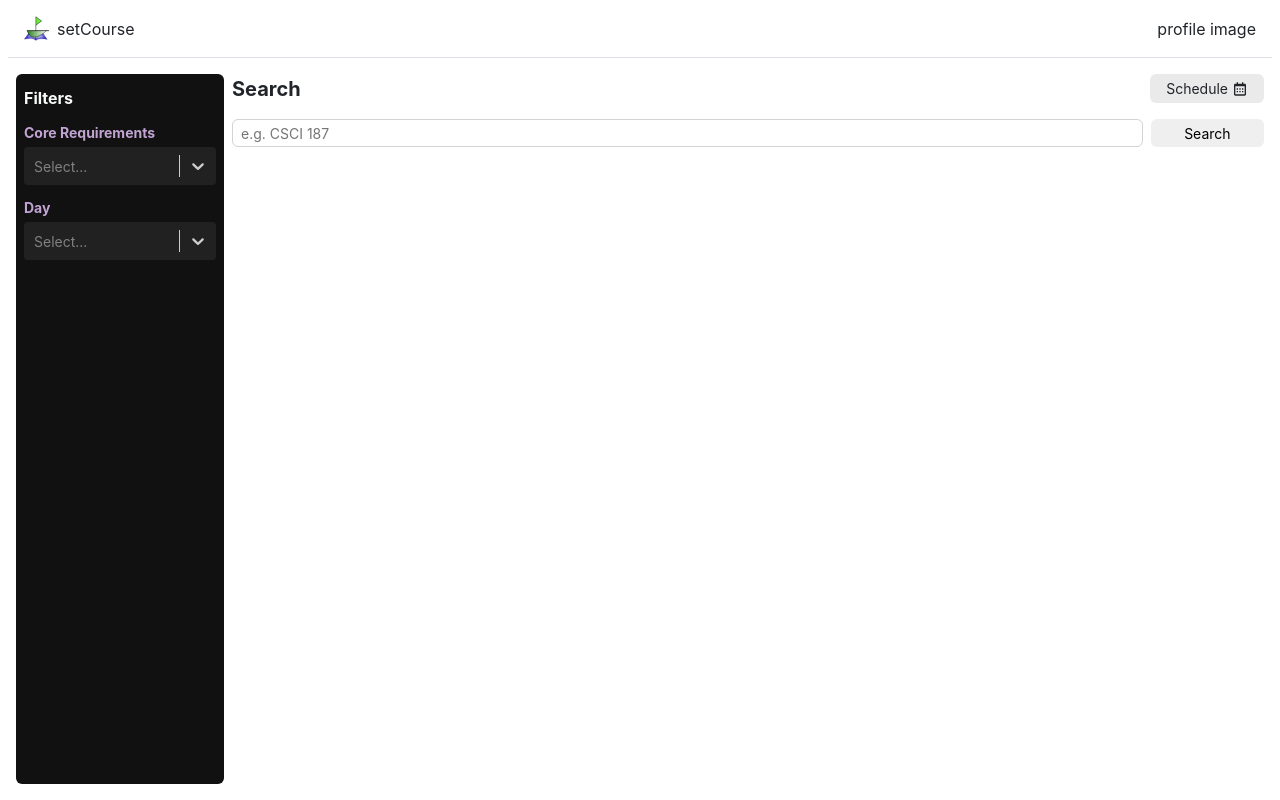
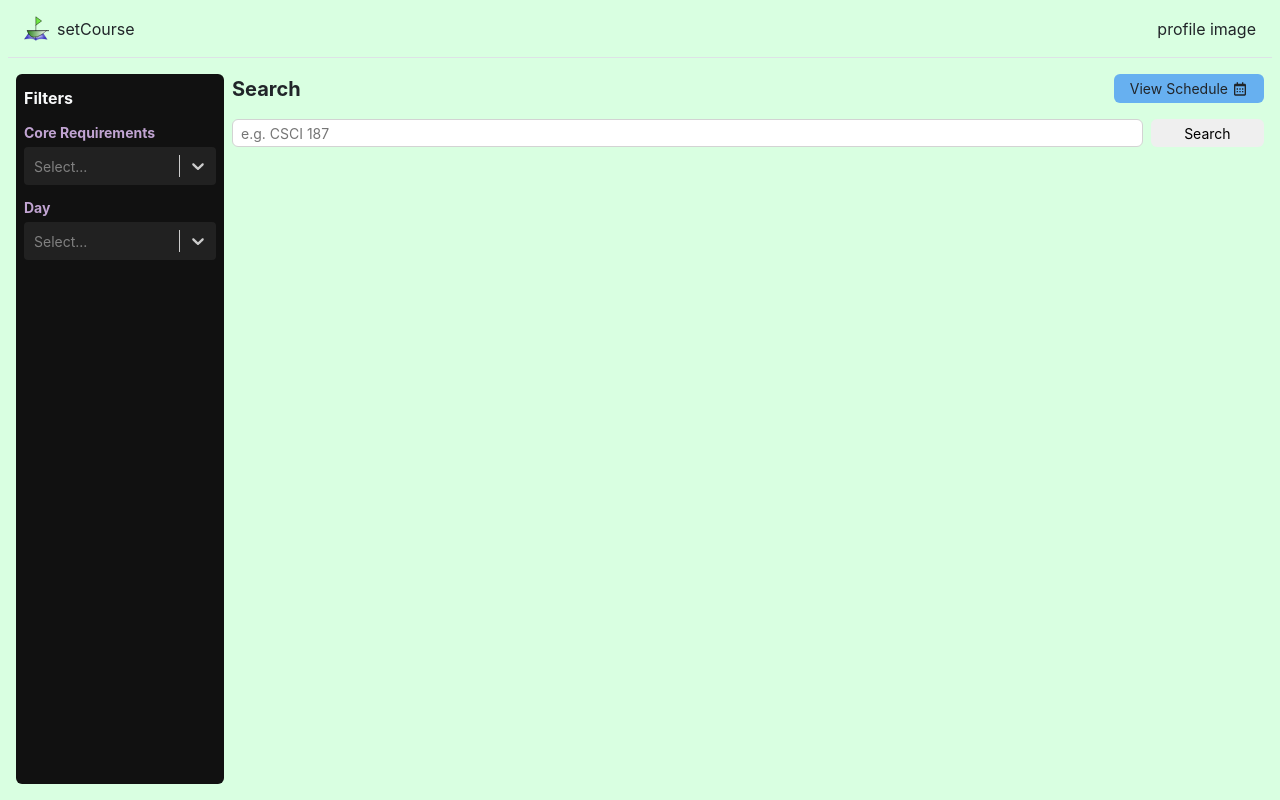
Before and after one commit to alexvishnevskiy/setcourse, a React (Create React App) app in the folder frontend/: page /search in a window 1280 px wide. Built offline with nearby package versions, Linux system fonts and the light colour scheme.

Commit message:
Initial background color experiment

```diff
--- a/frontend/src/pages/Home.js
+++ b/frontend/src/pages/Home.js
@@ -149,7 +149,7 @@ function Home({ courses, setCourses }) {
     }, []);
 
     return (
-      <div className="vh-100 d-flex flex-column position-relative">
+      <div className="vh-100 d-flex flex-column position-relative" style={{backgroundColor: "#F2EDFF"}}>
         {openDeleteModal && <DeleteCourseModal setOpenDeleteModal={setOpenDeleteModal} onConfirmDelete={onConfirmDelete} itemToDelete={itemToDelete}/>}
         {openCourseInfoModal && <CourseInfoModal courseInfo={courseInfo} btnInfo={[
             {
@@ -166,7 +166,7 @@ function Home({ courses, setCourses }) {
                     <Link to="/search" className="text-reset m-0 p-0 w-auto d-flex gap-2" style={{
                         textDecoration: 'none'
                     }}>
-                        <Button text="Add Course" icon={<BiPlus />} color={"#EAEAEA"} />
+                        <Button text="Add Course" icon={<BiPlus />} color={"#44DB56"} />
                     </Link>
                 </div>
                 <div className="calendar m-0 p-0" style={{flex: 1}}>
--- a/frontend/src/pages/Search.js
+++ b/frontend/src/pages/Search.js
@@ -96,7 +96,8 @@ function Search() {
 
     return (
         <div className="site-container d-flex flex-column position-relative" style={{
-            height: '100vh'
+            height: '100vh',
+            backgroundColor: "#D9FFE1"
         }}>
             {openCourseInfoModal && <CourseInfoModal courseInfo={courseInfo} btnInfo={[
                 {
@@ -127,7 +128,7 @@ function Search() {
                             <Link to="/" className="text-reset m-0 p-0 w-auto d-flex gap-2" style={{
                                 textDecoration: 'none'
                             }}>
-                                <Button text="Schedule" icon={<BiCalendar />} color={"#EAEAEA"} />
+                                <Button text="View Schedule" icon={<BiCalendar />} color={"#67B0F0"} />
                             </Link>
                         </div>
                         <SearchBar setSearchQuery={setSearchQuery} searchQuery={searchQuery} onSearch={onSearch}/>
```
Also changed, not shown: 1 other file (tests, documents, lock files or other folders).
